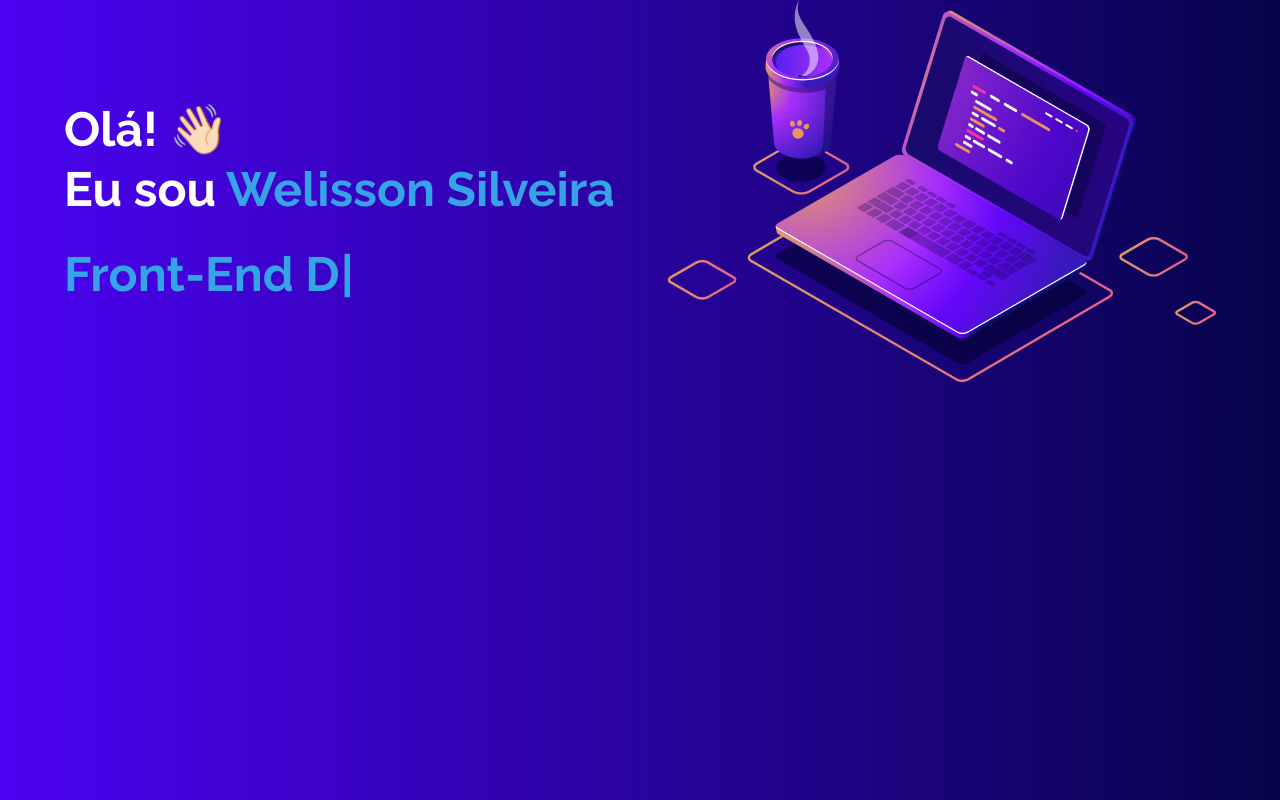
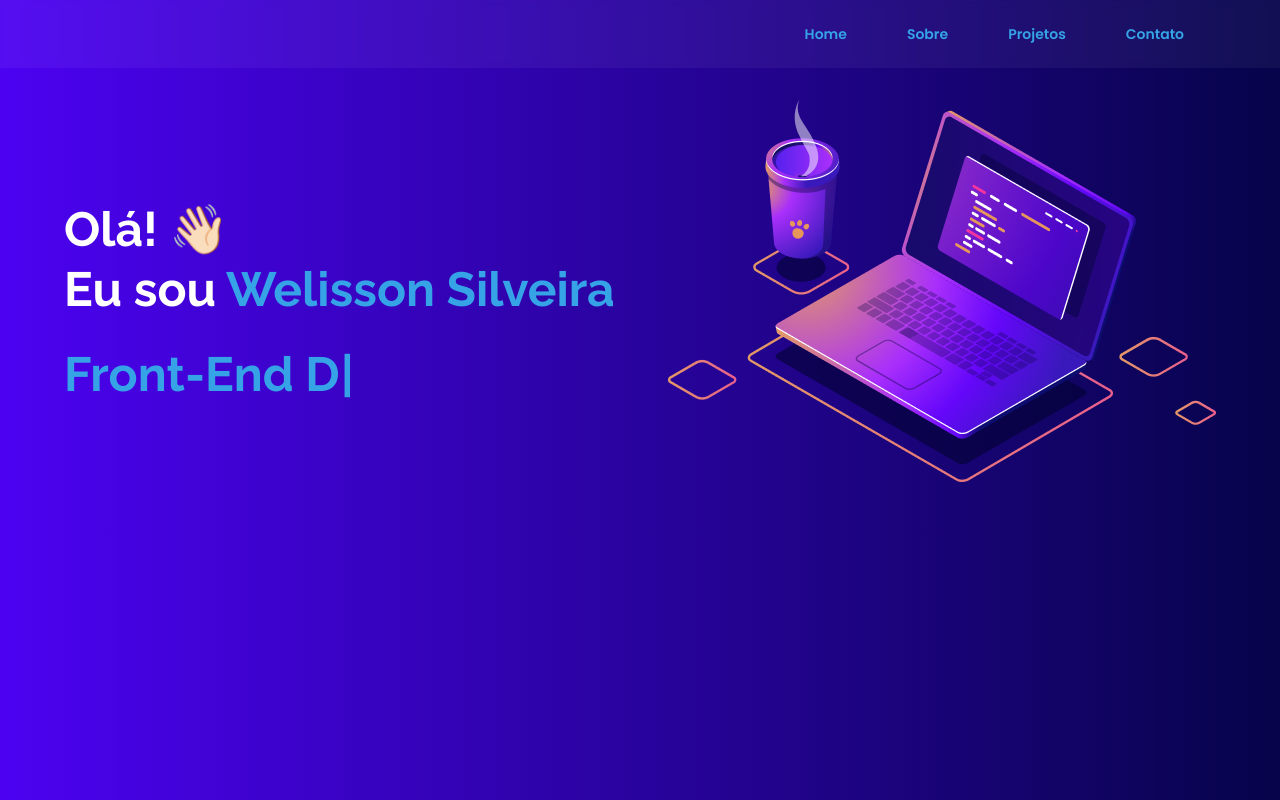
Before and after one commit to welissonmwse/portfolio, a React (Vite) app: page / in a window 1280 px wide. Built offline with nearby package versions, Linux system fonts and the light colour scheme.

Commit message:
Estrutura visual - Componente Header

```diff
--- a/src/App.tsx
+++ b/src/App.tsx
@@ -1,7 +1,11 @@
+import { Header } from "./components/Header";
 import { Home } from "./pages/Home";
 
 export function App() {
   return (
-    <Home />
+    <>
+      <Header />
+      <Home />
+    </>
   )
 }
--- /dev/null
+++ b/src/components/Header.tsx
@@ -0,0 +1,30 @@
+export function Header(){
+  return (
+    <header className="backdrop-blur-sm bg-white/5">
+      <nav className="max-w-6xl m-auto">
+        <div className="container flex flex-wrap justify-between md:justify-end items-center mx-auto">
+          <button data-collapse-toggle="navbar-default" type="button" className="inline-flex items-center p-2 ml-3 text-sm text-gray-500 rounded-lg md:hidden hover:bg-gray-100 focus:outline-none focus:ring-2 focus:ring-gray-200 dark:text-gray-400 dark:hover:bg-gray-700 dark:focus:ring-gray-600" aria-controls="navbar-default" aria-expanded="false">
+            <span className="sr-only">Open main menu</span>
+            <svg className="w-6 h-6" aria-hidden="true" fill="currentColor" viewBox="0 0 20 20" xmlns="http://www.w3.org/2000/svg"><path fill-rule="evenodd" d="M3 5a1 1 0 011-1h12a1 1 0 110 2H4a1 1 0 01-1-1zM3 10a1 1 0 011-1h12a1 1 0 110 2H4a1 1 0 01-1-1zM3 15a1 1 0 011-1h12a1 1 0 110 2H4a1 1 0 01-1-1z" clip-rule="evenodd"></path></svg>
+          </button>
+          <div className="hidden w-full md:block md:w-auto" id="navbar-default">
+            <ul className="flex flex-col p-4 mt-4 md:flex-row md:space-x-8 md:mt-0 md:text-sm md:font-medium ">
+              <li>
+                <a href="#" className="block py-2 pr-4 pl-3 font-semibold font-poppins text-blue-light rounded hover:text-blue md:hover:bg-transparent md:border-0 ">Home</a>
+              </li>
+              <li>
+                <a href="#" className="block py-2 pr-4 pl-3 font-semibold font-poppins text-blue-light rounded hover:text-blue md:hover:bg-transparent md:border-0 ">Sobre</a>
+              </li>
+              <li>
+                <a href="#" className="block py-2 pr-4 pl-3 font-semibold font-poppins text-blue-light rounded hover:text-blue md:hover:bg-transparent md:border-0 ">Projetos</a>
+              </li>
+              <li>
+                <a href="#" className="block py-2 pr-4 pl-3 font-semibold font-poppins text-blue-light rounded hover:text-blue md:hover:bg-transparent md:border-0 ">Contato</a>
+              </li>
+            </ul>
+          </div>
+        </div>
+      </nav>
+    </header>
+  )
+}
--- a/src/pages/Home.tsx
+++ b/src/pages/Home.tsx
@@ -1,9 +1,9 @@
-import { Type } from "../componets/Type";
+import { Type } from "../components/Type";
 import FrameImg from '../assets/frame.png'
 
 export function Home() {
   return (
-    <section className="max-w-6xl m-auto h-full">
+    <section className="max-w-6xl py-8 m-auto h-full">
       <div className="flex justify-between items-center h-full">
         <div className="flex-1">
           <h1 className="font-raleway font-bold text-white text-5xl">
```
Also changed, not shown: src/components/Type.tsx (renamed from src/componets/Type.tsx).
